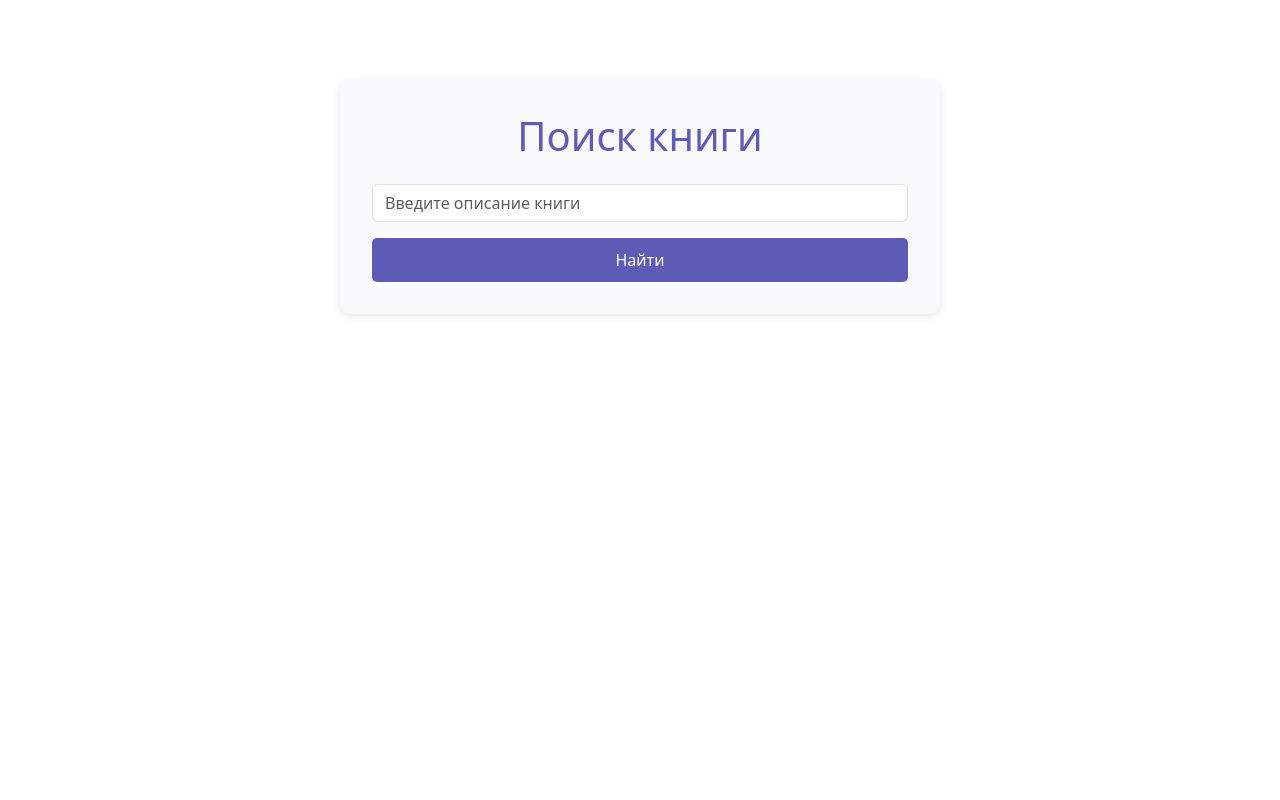
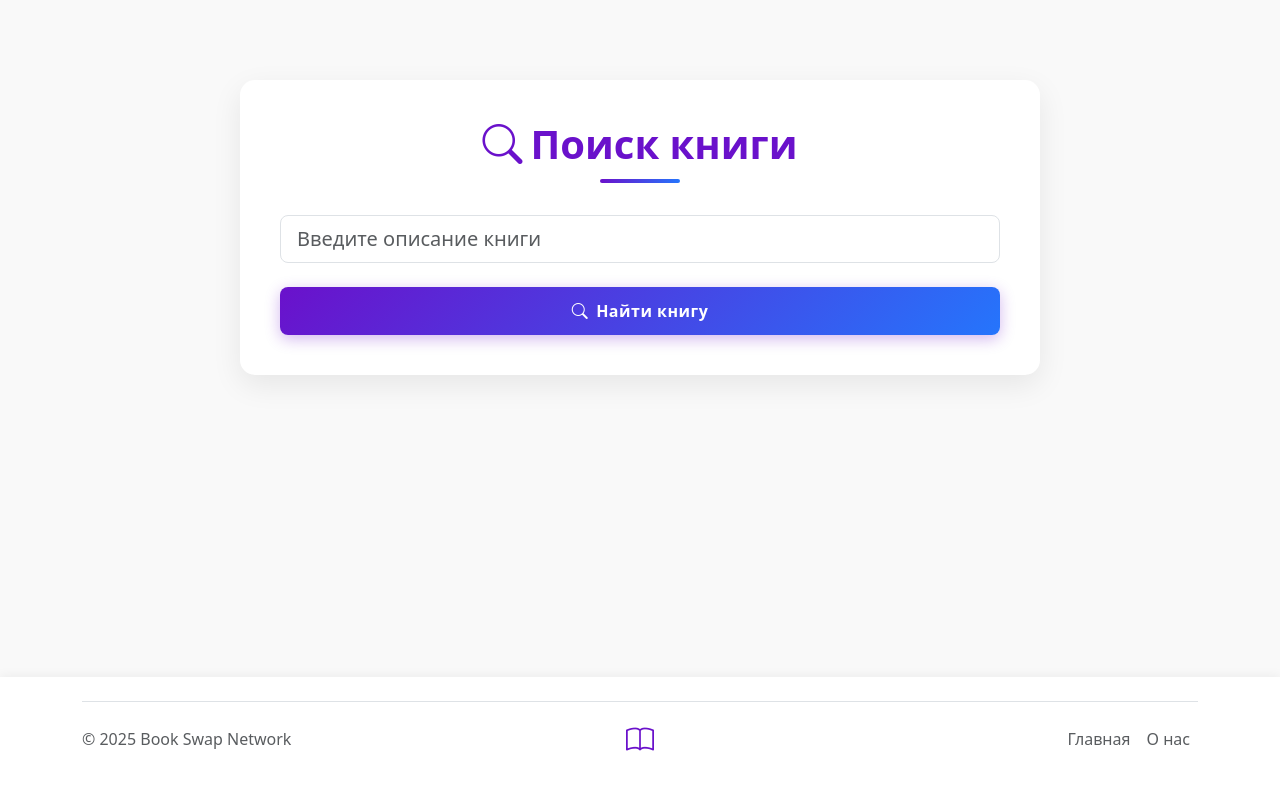
Before and after one commit to TeemUr-Check/BSN, a Flask app: page /explorer in a window 1280 px wide. Run offline with Flask 3, Linux system fonts and the light colour scheme.

Commit message:
Add files via upload

```diff
--- a/templates/prob.html
+++ b/templates/prob.html
@@ -5,66 +5,173 @@
     <meta name="viewport" content="width=device-width, initial-scale=1.0">
     <title>Поиск книги</title>
     <link rel="stylesheet" href="https://cdn.jsdelivr.net/npm/bootstrap@5.3.2/dist/css/bootstrap.min.css">
+    <link rel="stylesheet" href="https://cdn.jsdelivr.net/npm/bootstrap-icons@1.11.1/font/bootstrap-icons.css">
     <style>
+        :root {
+            --primary-color: #6a11cb;
+            --secondary-color: #2575fc;
+            --light-bg: #f8f1ff;
+        }
+
+        body {
+            background-color: #f9f9f9;
+            min-height: 100vh;
+            display: flex;
+            flex-direction: column;
+        }
+
         .search-container {
-            max-width: 600px;
+            max-width: 800px;
             margin: 2rem auto;
-            padding: 2rem;
-            background: #f8f9fa;
-            border-radius: 10px;
-            box-shadow: 0 2px 10px rgba(0,0,0,0.1);
+            padding: 2.5rem;
+            background: white;
+            border-radius: 15px;
+            box-shadow: 0 10px 30px rgba(0,0,0,0.08);
         }
+
         .search-title {
-            color: #5f5cb8;
+            color: var(--primary-color);
             text-align: center;
-            margin-bottom: 1.5rem;
+            margin-bottom: 2rem;
+            font-weight: 700;
+            position: relative;
+            padding-bottom: 15px;
         }
+
+        .search-title:after {
+            content: '';
+            position: absolute;
+            bottom: 0;
+            left: 50%;
+            transform: translateX(-50%);
+            width: 80px;
+            height: 4px;
+            background: linear-gradient(90deg, var(--primary-color), var(--secondary-color));
+            border-radius: 2px;
+        }
+
         .search-btn {
-            background: #5f5cb8;
+            background: linear-gradient(135deg, var(--primary-color) 0%, var(--secondary-color) 100%);
             color: white;
             border: none;
-            padding: 10px;
+            padding: 12px;
             width: 100%;
-            border-radius: 5px;
-            transition: background 0.3s;
+            border-radius: 8px;
+            font-weight: 600;
+            letter-spacing: 0.5px;
+            transition: all 0.3s;
+            box-shadow: 0 4px 15px rgba(106, 17, 203, 0.3);
         }
+
         .search-btn:hover {
-            background: #4a4895;
+            transform: translateY(-2px);
+            box-shadow: 0 6px 20px rgba(106, 17, 203, 0.4);
+            color: white;
         }
+
         .result-box {
             margin-top: 1.5rem;
-            padding: 1rem;
+            padding: 1.5rem;
             background: white;
-            border-radius: 5px;
-            border-left: 4px solid #5f5cb8;
+            border-radius: 10px;
+            box-shadow: 0 5px 15px rgba(0,0,0,0.05);
+            border-left: 4px solid var(--primary-color);
+        }
+
+        .not-found-box {
+            margin-top: 1.5rem;
+            padding: 1.5rem;
+            background: #fff5f5;
+            border-radius: 10px;
+            box-shadow: 0 5px 15px rgba(0,0,0,0.05);
+            border-left: 4px solid #ff6b6b;
+        }
+
+        footer {
+            margin-top: auto;
+            background-color: white;
+            box-shadow: 0 -2px 10px rgba(0,0,0,0.05);
         }
     </style>
 </head>
 <body>
 <div class="container py-5">
     <div class="search-container">
-        <h1 class="search-title">Поиск книги</h1>
-        <form action="/search" method="post">
-            <div class="mb-3">
+        <h1 class="search-title"><i class="bi bi-search me-2"></i>Поиск книги</h1>
+        <form action="/search" method="post" onsubmit="return normalizeSearch()">
+            <div class="mb-4">
                 <input type="text"
                        name="search"
-                       class="form-control"
+                       id="searchInput"
+                       class="form-control form-control-lg"
                        placeholder="Введите описание книги"
                        required>
             </div>
-            <button type="submit" class="btn search-btn">Найти</button>
+            <button type="submit" class="btn search-btn">
+                <i class="bi bi-search me-2"></i>Найти книгу
+            </button>
         </form>
 
         {% if position %}
-        <div class="result-box mt-3">
             {% if position == "Не найдено" %}
-            <p class="mb-0 text-danger">{{ position }}</p>
+            <div class="not-found-box">
+                <p class="mb-0 text-danger"><i class="bi bi-exclamation-triangle-fill me-2"></i>{{ position }}</p>
+            </div>
             {% else %}
-            <p class="mb-0"><strong>Найдено:</strong> {{ position }}</p>
+            <div class="result-box">
+                <p class="mb-0"><strong><i class="bi bi-book me-2"></i>Найдено:</strong> {{ position }}</p>
+            </div>
             {% endif %}
-        </div>
         {% endif %}
     </div>
 </div>
+
+<!-- FOOTER -->
+<footer class="footer mt-auto">
+    <div class="container">
+        <div class="d-flex flex-wrap justify-content-between align-items-center py-3 my-4 border-top">
+            <p class="col-md-4 mb-0 text-body-secondary">
+                © 2025 Book Swap Network
+            </p>
+
+            <a href="/" class="col-md-4 d-flex align-items-center justify-content-center mb-3 mb-md-0 me-md-auto link-body-emphasis text-decoration-none">
+                <i class="bi bi-book fs-3" style="color: var(--primary-color);"></i>
+            </a>
+
+            <ul class="nav col-md-4 justify-content-end">
+                <li class="nav-item"><a href="/main" class="nav-link px-2 text-body-secondary">Главная</a></li>
+                <li class="nav-item"><a href="/about" class="nav-link px-2 text-body-secondary">О нас</a></li>
+            </ul>
+        </div>
+    </div>
+</footer>
+
+<script src="https://cdn.jsdelivr.net/npm/bootstrap@5.3.2/dist/js/bootstrap.bundle.min.js"></script>
+<script>
+    // Функция для нормализации поискового запроса перед отправкой
+    function normalizeSearch() {
+        const searchInput = document.getElementById('searchInput');
+        // Приводим к нижнему регистру и удаляем лишние пробелы
+        searchInput.value = searchInput.value.toLowerCase().trim();
+        return true;
+    }
+
+    // Альтернативный вариант для более сложной нормализации
+    /*
+    function normalizeSearch() {
+        const searchInput = document.getElementById('searchInput');
+        let query = searchInput.value;
+        // Приводим к нижнему регистру
+        query = query.toLowerCase();
+        // Удаляем лишние пробелы
+        query = query.trim();
+        // Заменяем множественные пробелы на один
+        query = query.replace(/\s+/g, ' ');
+        // Можно добавить другие преобразования, например удаление знаков препинания
+        searchInput.value = query;
+        return true;
+    }
+    */
+</script>
 </body>
 </html>
```
